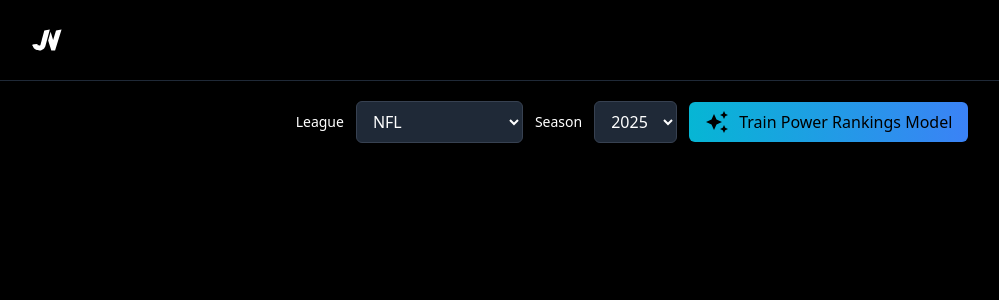
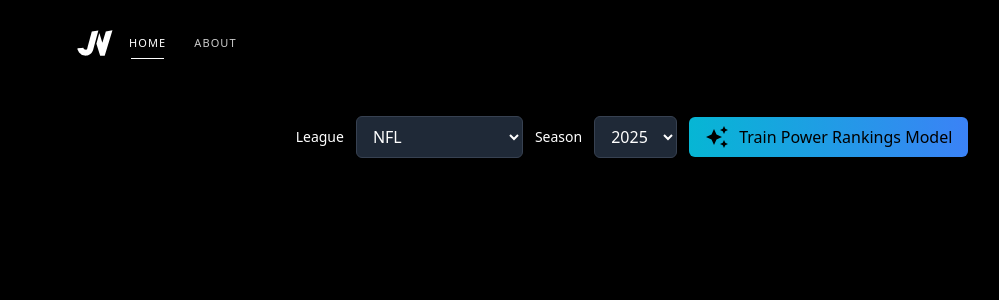
Before and after one commit to JordanVera/nfl_rankings, a Next.js app: page / in a window 1280 px wide. Shown: the top 300 px of the page, without its empty margins (8-1007 px from the left). Built offline with nearby package versions, Linux system fonts and the light colour scheme.

Commit message:
chore: Replace Topbar component with Navbar, update layout styles, and add framer-motion dependency

```diff
--- a/package.json
+++ b/package.json
@@ -21,6 +21,7 @@
     "@tensorflow/tfjs-node": "^4.22.0",
     "colors": "^1.4.0",
     "dotenv": "^16.4.7",
+    "framer-motion": "^13.1.1",
     "next": "^16.3.4",
     "react": "^19.2.8",
     "react-dom": "^19.2.8",
--- a/src/app/layout.tsx
+++ b/src/app/layout.tsx
@@ -1,5 +1,5 @@
 import type { Metadata } from 'next';
-import Topbar from '@/components/Topbar';
+import Topbar from '@/components/Navbar';
 import '@/styles/globals.css';
 
 export const metadata: Metadata = {
@@ -14,9 +14,9 @@ export default function RootLayout({
 }>) {
   return (
     <html lang="en">
-      <body className="bg-black">
+      <body className="mx-auto max-w-5xl bg-black">
         <Topbar />
-        {children}
+        <div className="pt-24">{children}</div>
       </body>
     </html>
   );
--- /dev/null
+++ b/src/components/Navbar.tsx
@@ -0,0 +1,175 @@
+'use client';
+
+import { useEffect, useState } from 'react';
+import Image from 'next/image';
+import Link from 'next/link';
+import { usePathname } from 'next/navigation';
+import { AnimatePresence, motion } from 'framer-motion';
+
+const NAV_LINKS = [
+  { href: '/', label: 'Home' },
+  { href: '/about', label: 'About' },
+] as const;
+
+function cn(...classes: Array<string | false | null | undefined>) {
+  return classes.filter(Boolean).join(' ');
+}
+
+export default function Topbar() {
+  const [scrolled, setScrolled] = useState(false);
+  const [mobileOpen, setMobileOpen] = useState(false);
+  const pathname = usePathname();
+
+  useEffect(() => {
+    const onScroll = () => setScrolled(window.scrollY > 24);
+    onScroll();
+    window.addEventListener('scroll', onScroll, { passive: true });
+    return () => window.removeEventListener('scroll', onScroll);
+  }, []);
+
+  useEffect(() => {
+    setMobileOpen(false);
+  }, [pathname]);
+
+  useEffect(() => {
+    document.body.style.overflow = mobileOpen ? 'hidden' : '';
+    return () => {
+      document.body.style.overflow = '';
+    };
+  }, [mobileOpen]);
+
+  return (
+    <header className="fixed inset-x-0 top-0 z-50 px-4 pt-3 sm:pt-4">
+      <nav
+        className={cn(
+          'mx-auto flex items-center justify-between rounded-full border px-3 py-2 transition-all duration-300 sm:px-4',
+          scrolled
+            ? 'max-w-5xl bg-black shadow-lg border-white/15 shadow-black/40'
+            : 'max-w-6xl bg-transparent border-transparent',
+        )}
+      >
+        <div className="flex items-center gap-1">
+          <Link
+            href="/"
+            className="flex shrink-0 items-center gap-2 pl-1"
+          >
+            <Image
+              src="/media/logoWhite.svg"
+              alt="Football Power Rankings"
+              width={36}
+              height={36}
+              className="h-9 w-9"
+              priority
+            />
+          </Link>
+
+          <div className="hidden items-center gap-1 lg:flex">
+            {NAV_LINKS.map((link) => {
+              const isActive =
+                pathname === link.href ||
+                (link.href !== '/' && pathname.startsWith(`${link.href}/`));
+
+              return (
+                <Link
+                  key={link.href}
+                  href={link.href}
+                  className={cn(
+                    'group relative rounded-full px-2.5 py-1.5 text-[11px] font-medium tracking-widest uppercase transition-colors xl:px-3',
+                    isActive ? 'text-white' : 'text-white/80 hover:text-white',
+                  )}
+                >
+                  {link.label}
+                  <span
+                    className={cn(
+                      'absolute inset-x-3.5 -bottom-0.5 h-px bg-white transition-transform duration-300',
+                      isActive
+                        ? 'scale-x-100'
+                        : 'scale-x-0 group-hover:scale-x-100',
+                    )}
+                  />
+                </Link>
+              );
+            })}
+          </div>
+        </div>
+
+        <div className="flex items-center">
+          <button
+            type="button"
+            aria-label={mobileOpen ? 'Close menu' : 'Open menu'}
+            aria-expanded={mobileOpen}
+            onClick={() => setMobileOpen((value) => !value)}
+            className="flex justify-center items-center w-9 h-9 text-white rounded-full lg:hidden"
+          >
+            {mobileOpen ? (
+              <svg
+                className="w-5 h-5"
+                viewBox="0 0 24 24"
+                fill="none"
+                stroke="currentColor"
+                strokeWidth="2"
+                strokeLinecap="round"
+                strokeLinejoin="round"
+                aria-hidden
+              >
+                <path d="M18 6 6 18" />
+                <path d="m6 6 12 12" />
+              </svg>
+            ) : (
+              <svg
+                className="w-5 h-5"
+                viewBox="0 0 24 24"
+                fill="none"
+                stroke="currentColor"
+                strokeWidth="2"
+                strokeLinecap="round"
+                strokeLinejoin="round"
+                aria-hidden
+              >
+                <path d="M4 5h16" />
+                <path d="M4 12h16" />
+                <path d="M4 19h16" />
+              </svg>
+            )}
+          </button>
+        </div>
+      </nav>
+
+      <AnimatePresence>
+        {mobileOpen ? (
+          <motion.div
+            initial={{ opacity: 0, y: -8 }}
+            animate={{ opacity: 1, y: 0 }}
+            exit={{ opacity: 0, y: -8 }}
+            transition={{ duration: 0.18 }}
+            className={cn(
+              'overflow-hidden p-4 mx-auto mt-2 bg-black rounded-3xl border shadow-xl border-white/15 lg:hidden',
+              scrolled ? 'max-w-5xl' : 'max-w-6xl',
+            )}
+          >
+            <div className="flex flex-col">
+              {NAV_LINKS.map((link) => {
+                const isActive = pathname === link.href;
+                return (
+                  <Link
+                    key={link.href}
+                    href={link.href}
+                    onClick={() => setMobileOpen(false)}
+                    className={cn(
+                      'rounded-xl px-3 py-2.5 text-sm font-medium transition hover:bg-white/10',
+                      isActive
+                        ? 'text-white'
+                        : 'text-white/80 hover:text-white',
+                    )}
+                  >
+                    {link.label}
+                  </Link>
+                );
+              })}
+            </div>
+          </motion.div>
+        ) : null}
+      </AnimatePresence>
+    </header>
+  );
+}
--- a/src/components/Topbar.tsx
+++ /dev/null
@@ -1,22 +0,0 @@
-import Image from 'next/image';
-import Link from 'next/link';
-
-export default function Topbar() {
-  return (
-    <header className="border-b border-gray-800 p-5">
-      <div className="max-w-[1200px] mx-auto">
-        <div className="flex items-center gap-2">
-          <Link href="/">
-            <Image src="/media/logoWhite.svg" height={30} width={30} alt="Logo" />
-          </Link>
-          <Link href="/" className="hover:bg-gray-800 rounded-md p-2">
-            Home
-          </Link>
-          <Link href="/about" className="hover:bg-gray-800 rounded-md p-2">
-            About
-          </Link>
-        </div>
-      </div>
-    </header>
-  );
-}
```
Also changed, not shown: 1 other file (tests, documents, lock files or other folders).
